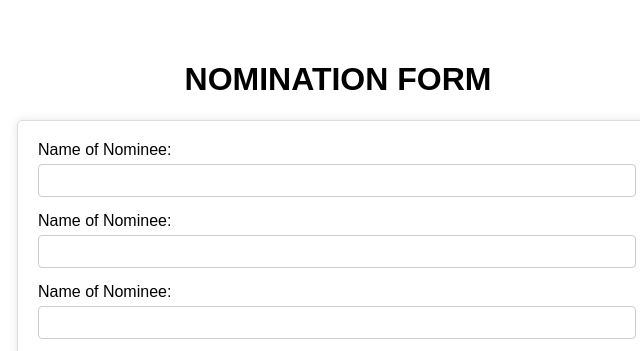
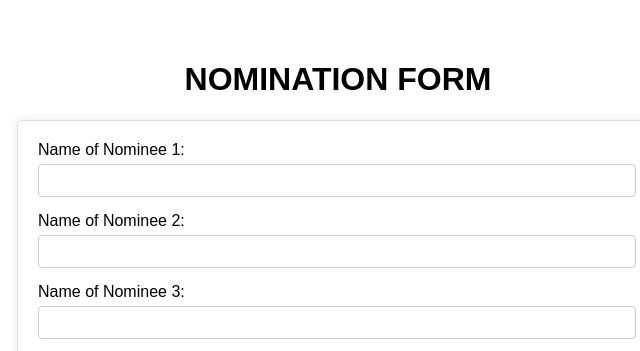
Before and after one commit to aswinkpy/nomination, a plain HTML site: page index.html in a window 1280 px wide. Shown: the top 351 px of the page, 302-942 px from the left. Drawn offline with Linux system fonts and the light colour scheme.

Commit message:
Update index.html

```diff
--- a/index.html
+++ b/index.html
@@ -9,13 +9,13 @@
 <body>
     <center><h1>NOMINATION FORM</h1></center>
     <form action="submit_form.php" method="POST" enctype="multipart/form-data">
-        <label for="nominee_name">Name of Nominee:</label>
+        <label for="nominee_name">Name of Nominee 1:</label>
         <input type="text" id="nominee_name" name="nominee_name" required>
 
-        <label for="nominee_name">Name of Nominee:</label>
+        <label for="nominee_name">Name of Nominee 2:</label>
         <input type="text" id="nominee_name" name="nominee_name" required>
 
-        <label for="nominee_name">Name of Nominee:</label>
+        <label for="nominee_name">Name of Nominee 3:</label>
         <input type="text" id="nominee_name" name="nominee_name" required>
 
         <label>Marital Status:</label>
```
